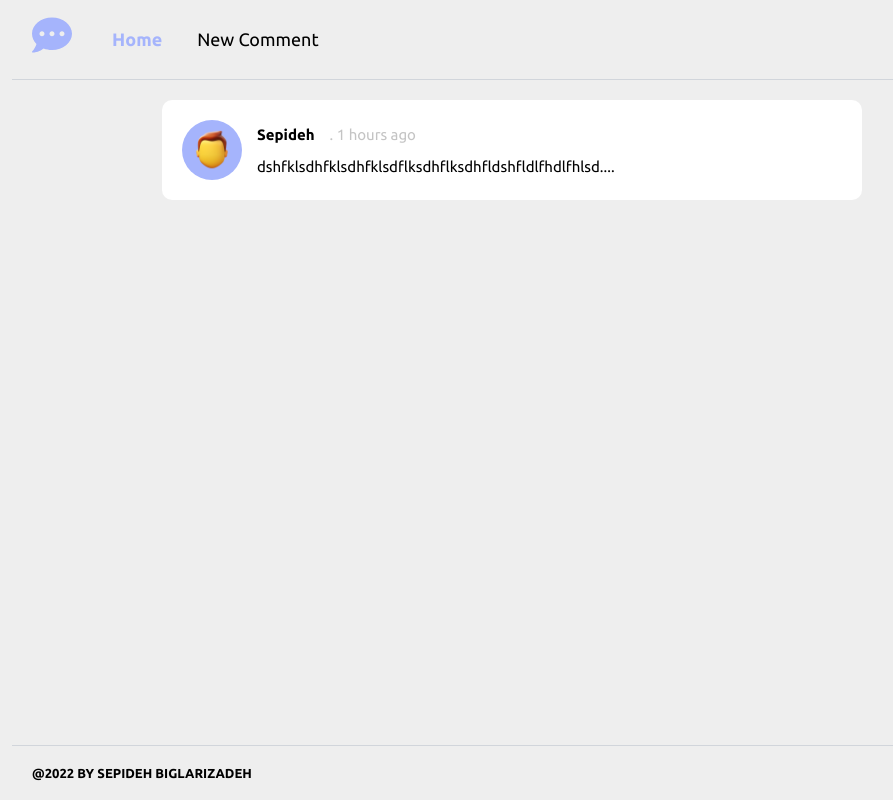
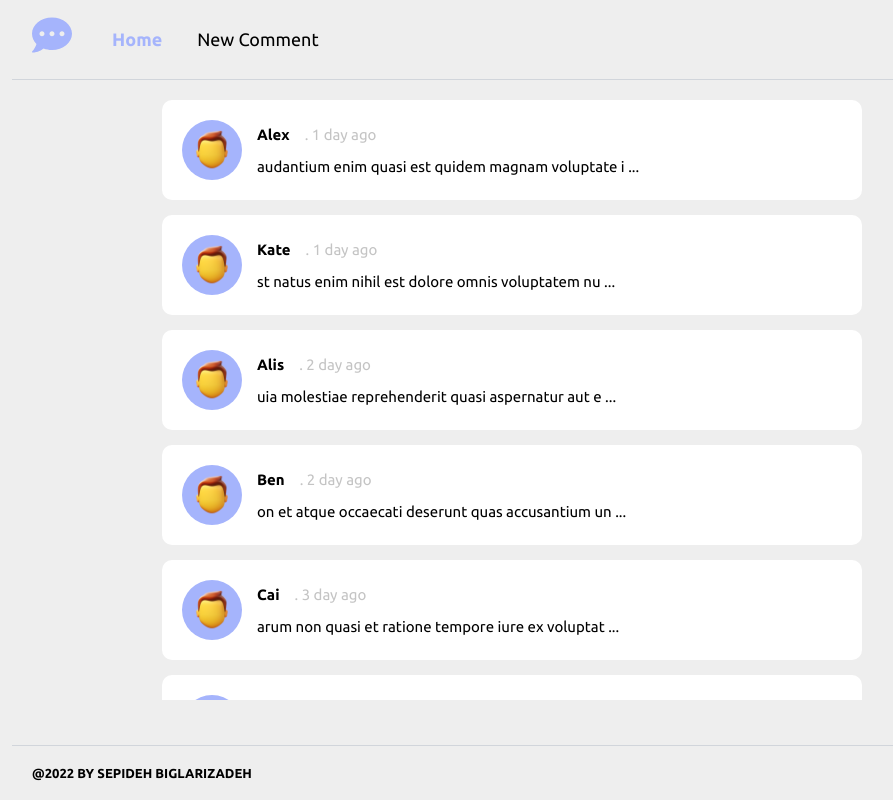
Before and after one commit to sepidehbiglarizadeh/Comment-Plus-App, a React (Create React App) app: page / in a window 1280 px wide. Shown: the whole page, without its empty margins (128-1021 px from the left). Built offline with nearby package versions, Linux system fonts and the light colour scheme; data requests are answered from the project's data file.

Commit message:
get comments from backend

```diff
--- a/db.json
+++ b/db.json
@@ -3,44 +3,50 @@
     {
       "id": 1,
       "parentId": null,
-      "name": "id labore ex et quam laborum",
+      "name": "Alex",
       "email": "Eliseo@gardner.biz",
-      "body": "laudantium enim quasi est quidem magnam voluptate ipsam eos\ntempora quo necessitatibus\ndolor quam autem quasi\nreiciendis et nam sapiente accusantium"
+      "body": "laudantium enim quasi est quidem magnam voluptate ipsam eos\ntempora quo necessitatibus\ndolor quam autem quasi\nreiciendis et nam sapiente accusantium",
+      "createdAt":"1 day ago"
     },
     {
       "id": 2,
       "parentId": null,
-      "name": "quo vero reiciendis velit similique earum",
+      "name": "Kate",
       "email": "Jayne_Kuhic@sydney.com",
-      "body": "est natus enim nihil est dolore omnis voluptatem numquam\net omnis occaecati quod ullam at\nvoluptatem error expedita pariatur\nnihil sint nostrum voluptatem reiciendis et"
+      "body": "est natus enim nihil est dolore omnis voluptatem numquam\net omnis occaecati quod ullam at\nvoluptatem error expedita pariatur\nnihil sint nostrum voluptatem reiciendis et",
+      "createdAt":"1 day ago"
     },
     {
       "id": 3,
       "parentId": null,
-      "name": "odio adipisci rerum aut animi",
+      "name": "Alis",
       "email": "Nikita@garfield.biz",
-      "body": "quia molestiae reprehenderit quasi aspernatur\naut expedita occaecati aliquam eveniet laudantium\nomnis quibusdam delectus saepe quia accusamus maiores nam est\ncum et ducimus et vero voluptates excepturi deleniti ratione"
+      "body": "quia molestiae reprehenderit quasi aspernatur\naut expedita occaecati aliquam eveniet laudantium\nomnis quibusdam delectus saepe quia accusamus maiores nam est\ncum et ducimus et vero voluptates excepturi deleniti ratione",
+      "createdAt":"2 day ago"
     },
     {
       "id": 4,
       "parentId": 1,
-      "name": "alias odio sit",
+      "name": "Ben",
       "email": "Lew@alysha.tv",
-      "body": "non et atque\noccaecati deserunt quas accusantium unde odit nobis qui voluptatem\nquia voluptas consequuntur itaque dolor\net qui rerum deleniti ut occaecati"
+      "body": "non et atque\noccaecati deserunt quas accusantium unde odit nobis qui voluptatem\nquia voluptas consequuntur itaque dolor\net qui rerum deleniti ut occaecati",
+      "createdAt":"2 day ago"
     },
     {
       "id": 5,
       "parenttId": 3,
-      "name": "vero eaque aliquid doloribus et culpa",
+      "name": "Cai",
       "email": "Hayden@althea.biz",
-      "body": "harum non quasi et ratione\ntempore iure ex voluptates in ratione\nharum architecto fugit inventore cupiditate\nvoluptates magni quo et"
+      "body": "harum non quasi et ratione\ntempore iure ex voluptates in ratione\nharum architecto fugit inventore cupiditate\nvoluptates magni quo et",
+      "createdAt":"3 day ago"
     },
     {
       "id": 6,
       "parenttId": 4,
-      "name": "et fugit eligendi deleniti quidem qui sint nihil autem",
+      "name": "Sam",
       "email": "Presley.Mueller@myrl.com",
-      "body": "doloribus at sed quis culpa deserunt consectetur qui praesentium\naccusamus fugiat dicta\nvoluptatem rerum ut voluptate autem\nvoluptatem repellendus aspernatur dolorem in"
+      "body": "doloribus at sed quis culpa deserunt consectetur qui praesentium\naccusamus fugiat dicta\nvoluptatem rerum ut voluptate autem\nvoluptatem repellendus aspernatur dolorem in",
+      "createdAt":"4 day ago"
     }
   ]
 }
--- a/package.json
+++ b/package.json
@@ -7,6 +7,7 @@
     "react": "^18.2.0",
     "react-dom": "^18.2.0",
     "react-icons": "^4.6.0",
+    "react-loader-spinner": "^5.3.4",
     "react-router-dom": "^6.4.3",
     "react-scripts": "5.0.1",
     "web-vitals": "^2.1.4"
--- a/src/components/Comments/Comment/Comment.js
+++ b/src/components/Comments/Comment/Comment.js
@@ -8,7 +8,7 @@ const randomAvatar = (items) => {
   return items[Math.floor(Math.random() * items.length)];
 };
 
-const Comment = () => {
+const Comment = ({name,body,email,createdAt}) => {
   return (
     <div className={styles.comment}>
       <div className={styles.imgWrapper}>
@@ -16,10 +16,10 @@ const Comment = () => {
       </div>
       <div className={styles.content}>
         <div className={styles.detail}>
-          <div>Sepideh</div>
-          <span>. 1 hours ago</span>
+          <div>{name}</div>
+          <span>. {createdAt}</span>
         </div>
-        <p>dshfklsdhfklsdhfklsdflksdhflksdhfldshfldlfhdlfhlsd....</p>
+        <p>{body.substr(1,50)} ...</p>
       </div>
     </div>
   );
--- a/src/components/Comments/Comment/Comment.module.css
+++ b/src/components/Comments/Comment/Comment.module.css
@@ -3,9 +3,9 @@
     align-items: center;
     background-color: var(--color-white);
     border-radius: 10px;
-    max-width: 700px;
-    margin: 0 auto;
     padding: 2rem;
+    margin-bottom: 1.5rem;
+    width: 100%;
 }
 
 .imgWrapper{
@@ -37,3 +37,9 @@
     margin-left: 1.5rem;
     color: #c4c4c4;
 }
+
+@media screen and (min-width:700px) {
+    .comment{
+        width: 700px;
+    }
+}
--- /dev/null
+++ b/src/components/Comments/CommentsList/CommentsList.js
@@ -0,0 +1,60 @@
+import { useEffect, useState } from "react";
+import getAllCommentsService from "../../../services/getAllCommentsService";
+import { ThreeDots } from "react-loader-spinner";
+import Comment from "../Comment/Comment";
+import styles from "./CommentsList.module.css"
+
+const Commentslist = () => {
+  const [comments, setComments] = useState(null);
+  const [error, setError] = useState(false);
+
+  useEffect(() => {
+    const getComments = async () => {
+      try {
+        const { data } = await getAllCommentsService();
+        setComments(data);
+      } catch (error) {
+        setError(true);
+      }
+    };
+    getComments();
+  }, []);
+
+  const renderComments = () => {
+    let renderValue = (
+      <ThreeDots
+        height="80"
+        width="80"
+        radius="9"
+        color="#a5b4fc"
+        ariaLabel="three-dots-loading"
+        wrapperStyle={{}}
+        wrapperClassName=""
+        visible={true}
+      />
+    );
+
+    if (error) {
+      renderValue = <p style={{margin: "0 auto"}}>Fetching Data Failed</p>;
+    }
+
+    if (comments && !error) {
+      renderValue = comments.map((comment) => {
+        return (
+          <Comment
+            name={comment.name}
+            email={comment.email}
+            body={comment.body}
+            createdAt={comment.createdAt}
+          />
+        );
+      });
+    }
+
+    return renderValue;
+  };
+
+  return <section className={styles.commentsList}>{renderComments()}</section>;
+};
+
+export default Commentslist;
--- /dev/null
+++ b/src/components/Comments/CommentsList/CommentsList.module.css
@@ -0,0 +1,8 @@
+.commentsList{
+    height: 75vh;
+    overflow: auto;
+    display: flex;
+    flex-direction: column;
+    align-items: center;
+    padding: 0 1rem;
+}
--- a/src/components/pages/HomePage/HomePage.js
+++ b/src/components/pages/HomePage/HomePage.js
@@ -1,10 +1,10 @@
-import Comment from "../../Comments/Comment/Comment";
+import Commentslist from "../../Comments/CommentsList/CommentsList";
 import styles from "./HomePage.module.css";
 
 const HomePage = () => {
   return (
     <section className={styles.homePage}>
-      <Comment/>
+      <Commentslist/>
     </section>
   );
 };
--- /dev/null
+++ b/src/services/getAllCommentsService.js
@@ -0,0 +1,7 @@
+import http from "./httpServices";
+
+const getAllCommentsService = () => {
+  return http.get("/comments");
+};
+
+export default getAllCommentsService;
--- /dev/null
+++ b/src/services/httpServices.js
@@ -0,0 +1,12 @@
+import axios from "axios";
+
+axios.defaults.baseURL = "http://localhost:3001";
+
+const http = {
+  get: axios.get,
+  post: axios.post,
+  put: axios.put,
+  delete: axios.delete,
+};
+
+export default http;
```
Also changed, not shown: 1 other file (tests, documents, lock files or other folders).
